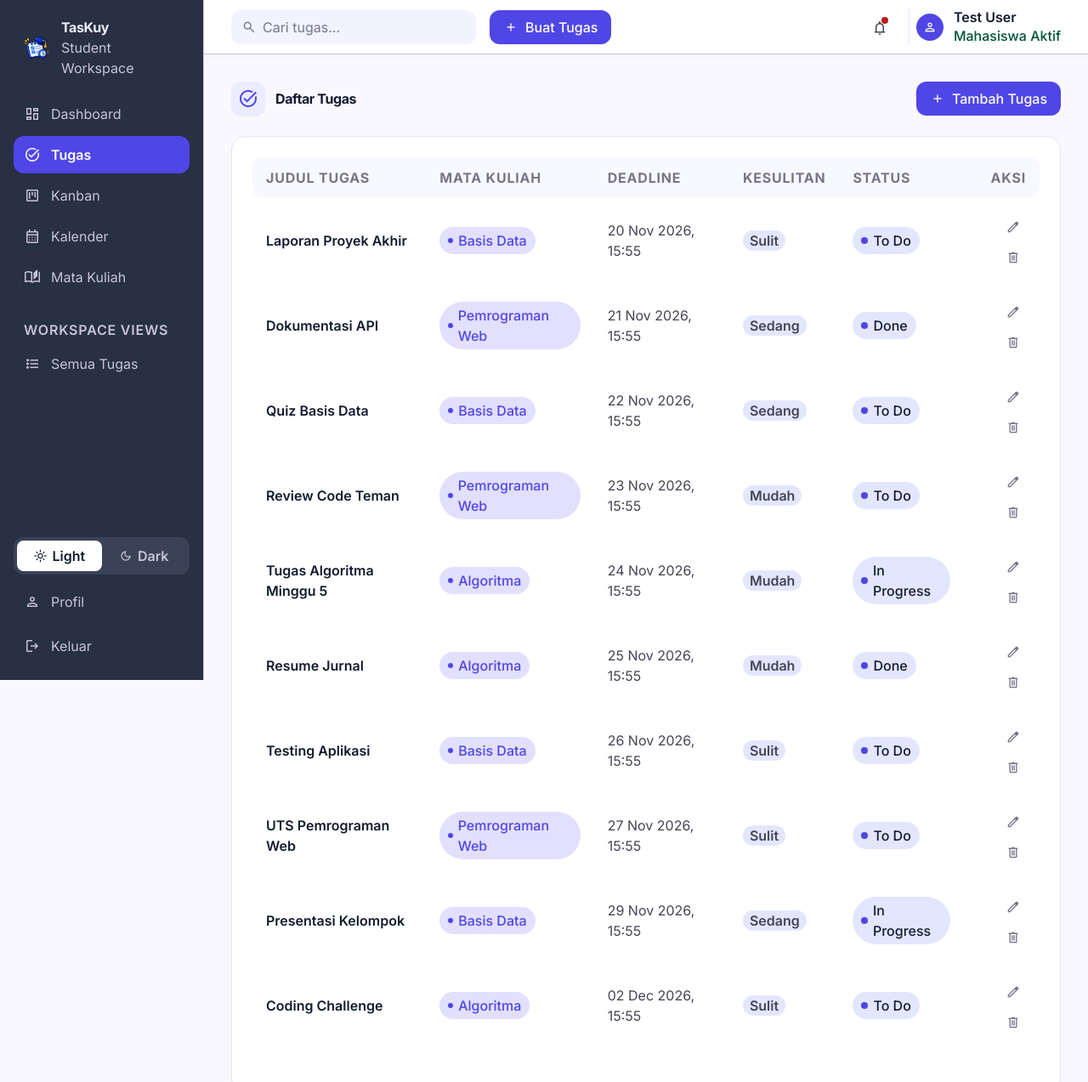
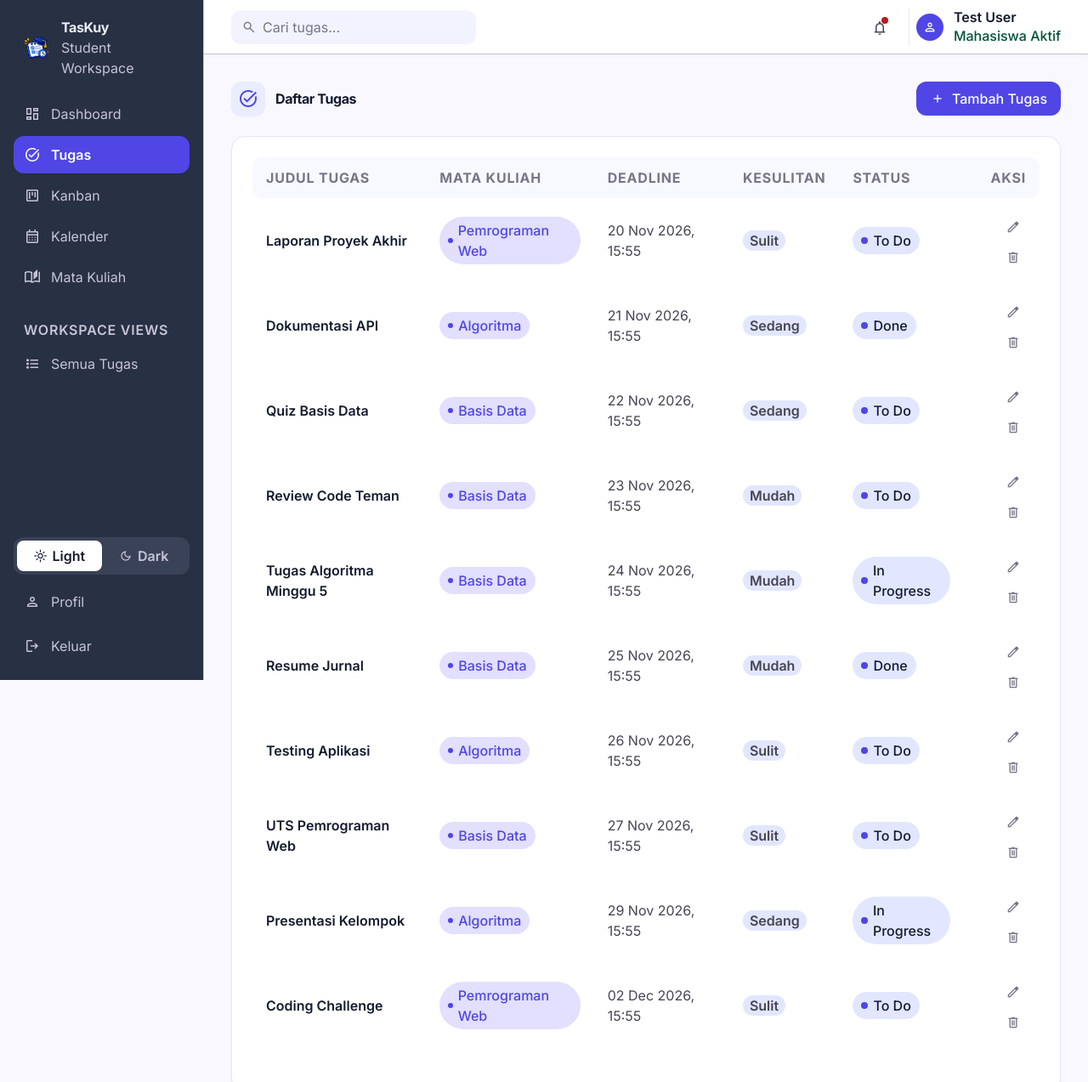
Before and after one commit to Subs-ajah-1924/Kelompok_Sigma, a Laravel app: page /tasks in a window 1280 px wide. Shown: the top 1273 px of the page at 85% size. Run offline with Laravel 12, Linux system fonts and the light colour scheme; a user stored in the database is signed in; data comes from the database, SQL or seed files in the repository; style sheets or scripts are compiled from the project's sources; some libraries are stand-ins or nearby versions.

Commit message:
Remove Create Task button from top header

```diff
--- a/resources/views/layouts/app.blade.php
+++ b/resources/views/layouts/app.blade.php
@@ -191,10 +191,6 @@
                             <span class="material-symbols-outlined absolute left-3 text-outline text-[18px]">search</span>
                             <input name="q" value="{{ request('q') }}" class="w-full h-10 pl-9 pr-4 rounded-xl bg-surface-container-low dark:bg-slate-800 text-on-surface placeholder:text-outline font-body-sm text-body-sm focus:outline-none focus:ring-2 focus:ring-primary-container transition-all border border-transparent focus:border-primary-container" placeholder="Cari tugas..." type="text">
                         </form>
-                        <a href="{{ route('tasks.create') }}" class="flex items-center gap-2 h-10 px-4 rounded-xl bg-primary-container hover:bg-primary text-on-primary font-label-lg text-label-lg font-medium shadow-sm transition-all">
-                            <span class="material-symbols-outlined text-[18px]">add</span>
-                            <span>Buat Tugas</span>
-                        </a>
                     </div>
                     <div class="flex items-center gap-4">
                         <div x-data="{ open: false }" class="relative">
```
